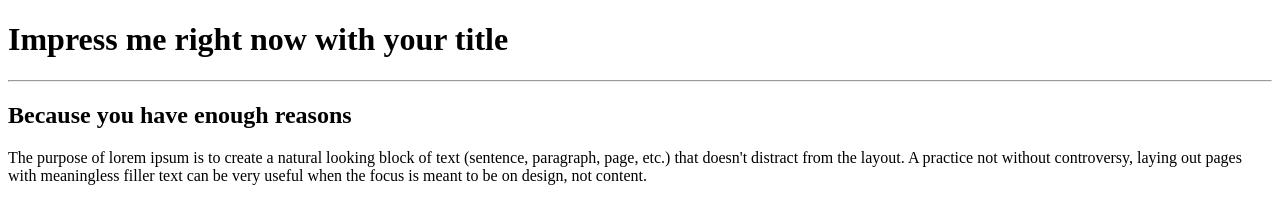
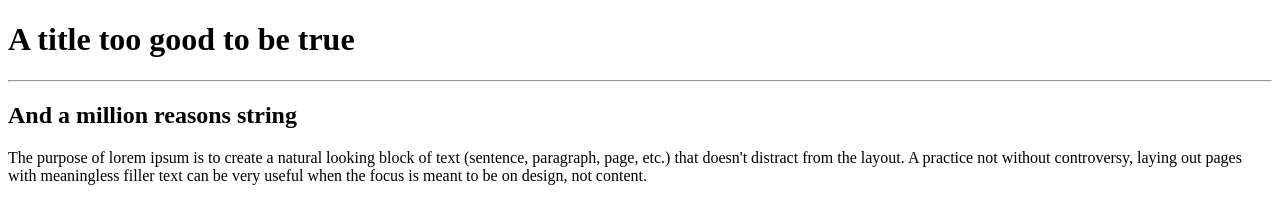
Before and after one commit to llpll/winc-academy, a plain HTML site: page index.html in a window 1280 px wide. Drawn offline with Linux system fonts and the light colour scheme.

Commit message:
Update index.html
Text changes to H1 & H2, plus updated title.

```diff
--- a/index.html
+++ b/index.html
@@ -2,13 +2,13 @@
  <html>
         <head>
      <!-- hier zet je de code in de head tags -->
-          <title> Deze titel verschijnt in de tab van je browser </title>
+          <title> The greatest website </title>
         </head>
         <body>
           <!-- hier zet je de code in de body tags-->
-          <h1>Impress me right now with your title</h1>
+          <h1>A title too good to be true</h1>
           <hr>
-          <h2>Because you have enough reasons</h2>
+          <h2>And a million reasons string</h2>
           <p>The purpose of lorem ipsum is to create a natural looking block of text (sentence, paragraph, page, etc.) that doesn't distract from the layout. A practice not without controversy, laying out pages with meaningless filler text can be very useful when the focus is meant to be on design, not content.</p>
         </body>
  </html>
```
